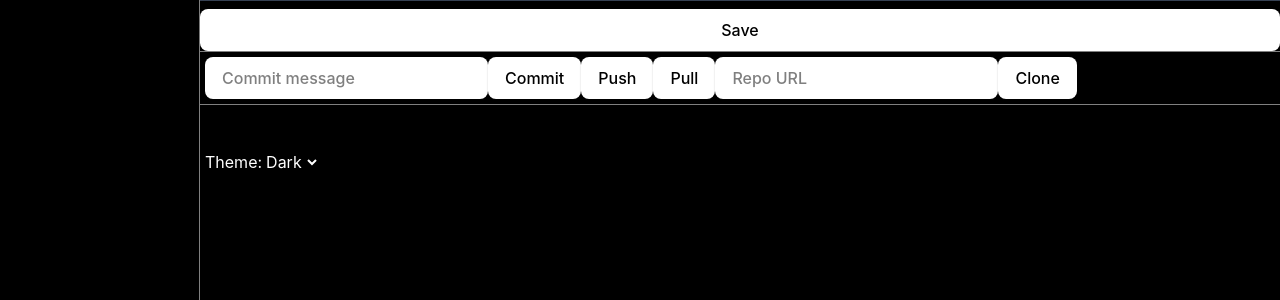
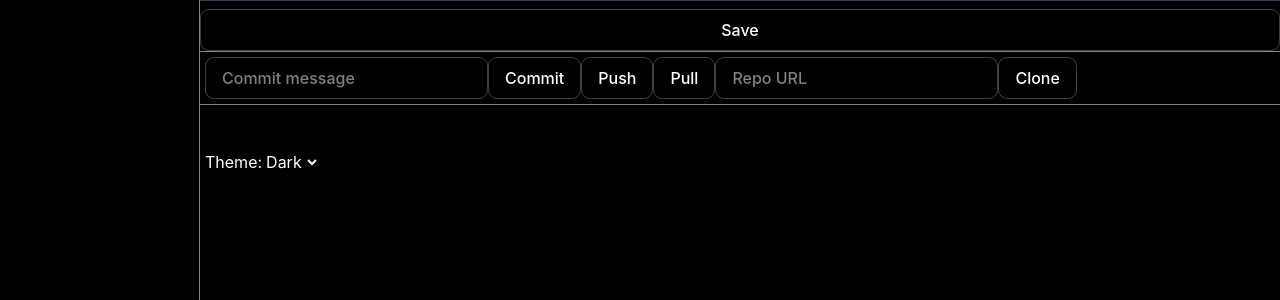
Before and after one commit to avantenaidoo/RogueRenegade, a React (Vite) app: page / in a window 1280 px wide. Shown: the top 300 px of the page. Built offline with nearby package versions, Linux system fonts and the light colour scheme; what @isomorphic-git/lightning-fs would draw is missing.

Commit message:
Edit button border color and border radius

```diff
--- a/src/App.css
+++ b/src/App.css
@@ -66,16 +66,15 @@ a:hover {
    Inputs and buttons
    ======================== */
 input, button {
-  border-radius: 8px;
-  border: 1px solid transparent;
+  border-radius: 9px;
+  border: 1px solid #424141; /* thin gray line */
+  background-color: transparent; /* transparent base */
+  color: inherit; /* uses text color (black in light, white in dark) */
   padding: 0.5em 1em;
-  font-size: 1rem;
+  font-size: 1em;
   font-weight: 500;
-  font-family: inherit;
-  background-color: var(--bg-main);
-  color: var(--text-main);
-  transition: all 0.25s ease-in-out;
-  box-shadow: 0 2px 2px rgba(0,0,0,0.2);
+  cursor: pointer;
+  transition: all 0.2s ease-in-out;
 }
 
 button {
```
